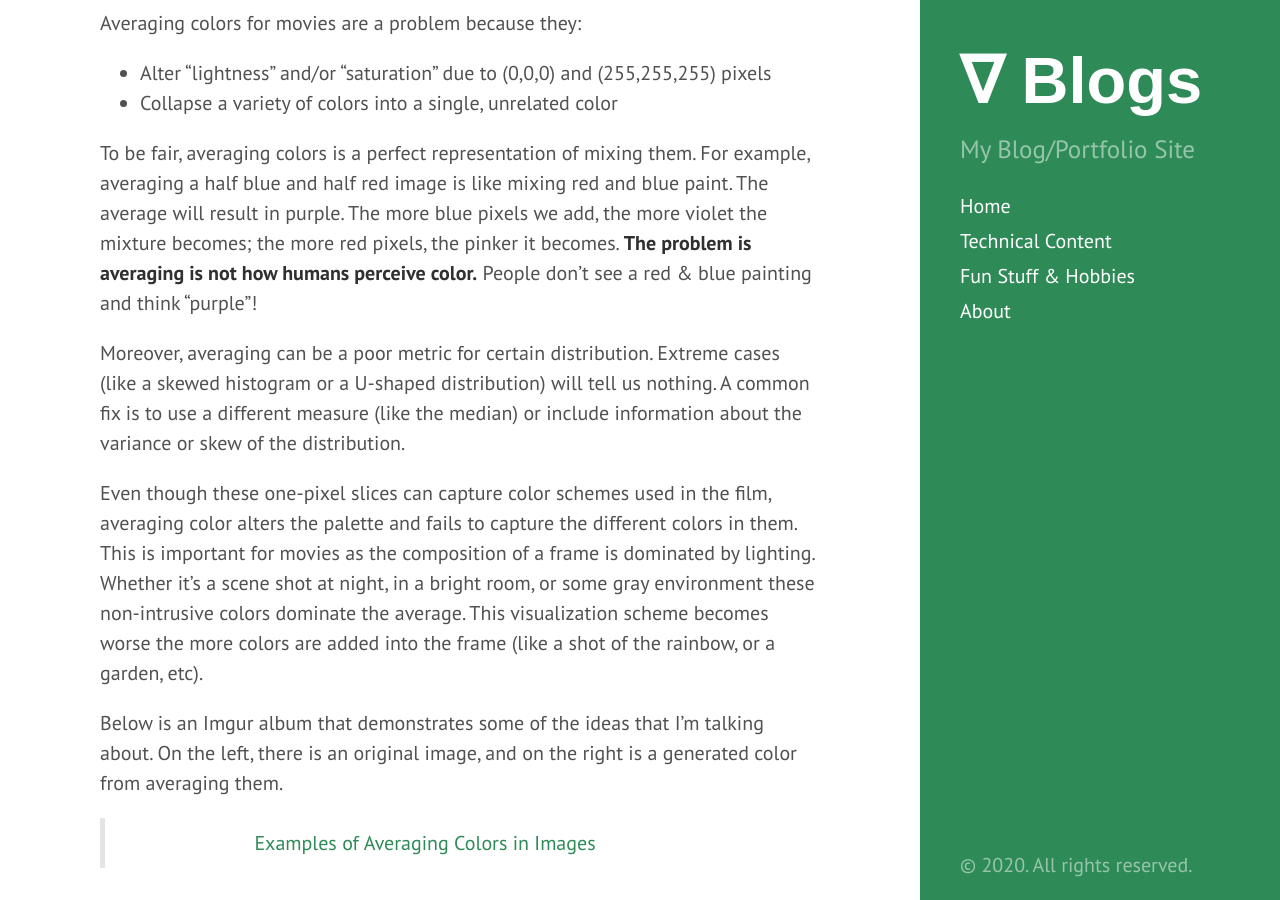
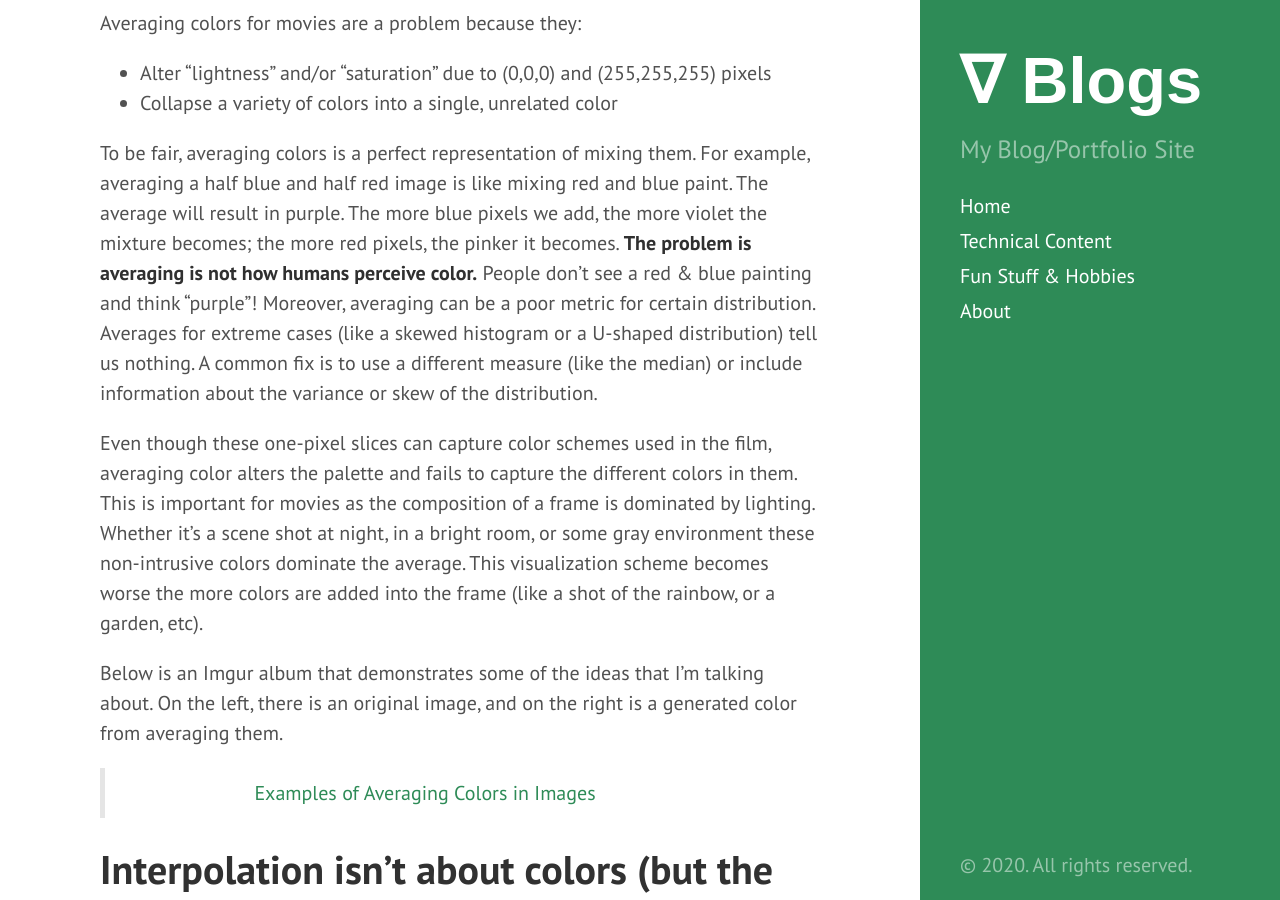
Before and after one commit to tedkim97/tedkim97.github.io, a Jekyll site: the page built from _posts/2020-06-12-movie_vis_presentable.md, in a window 1280 px wide and 900 px high, scrolled down 5310 px. Built offline with Jekyll 4.4.1, drawn with Linux system fonts in a browser that asks for light colours; a script that is not in the unit is left out.

Commit message:
more stuff

```diff
--- a/_posts/2020-06-12-movie_vis_presentable.md
+++ b/_posts/2020-06-12-movie_vis_presentable.md
@@ -82,9 +82,7 @@ Averaging colors for movies are a problem because they:
 - Alter "lightness" and/or "saturation" due to (0,0,0) and (255,255,255) pixels
 - Collapse a variety of colors into a single, unrelated color
 
-To be fair, averaging colors is a perfect representation of mixing them. For example, averaging a half blue and half red image is like mixing red and blue paint. The average will result in purple. The more blue pixels we add, the more violet the mixture becomes; the more red pixels, the pinker it becomes. **The problem is averaging is not how humans perceive color.** People don't see a red & blue painting and think "purple"!
-
-Moreover, averaging can be a poor metric for certain distribution. Extreme cases (like a skewed histogram or a U-shaped distribution) will tell us nothing. A common fix is to use a different measure (like the median) or include information about the variance or skew of the distribution.
+To be fair, averaging colors is a perfect representation of mixing them. For example, averaging a half blue and half red image is like mixing red and blue paint. The average will result in purple. The more blue pixels we add, the more violet the mixture becomes; the more red pixels, the pinker it becomes. **The problem is averaging is not how humans perceive color.** People don't see a red & blue painting and think "purple"! Moreover, averaging can be a poor metric for certain distribution. Averages for extreme cases (like a skewed histogram or a U-shaped distribution) tell us nothing. A common fix is to use a different measure (like the median) or include information about the variance or skew of the distribution.
 
 Even though these one-pixel slices can capture color schemes used in the film, averaging color alters the palette and fails to capture the different colors in them. This is important for movies as the composition of a frame is dominated by lighting. Whether it's a scene shot at night, in a bright room, or some gray environment these non-intrusive colors dominate the average. This visualization scheme becomes worse the more colors are added into the frame (like a shot of the rainbow, or a garden, etc).
 
```
